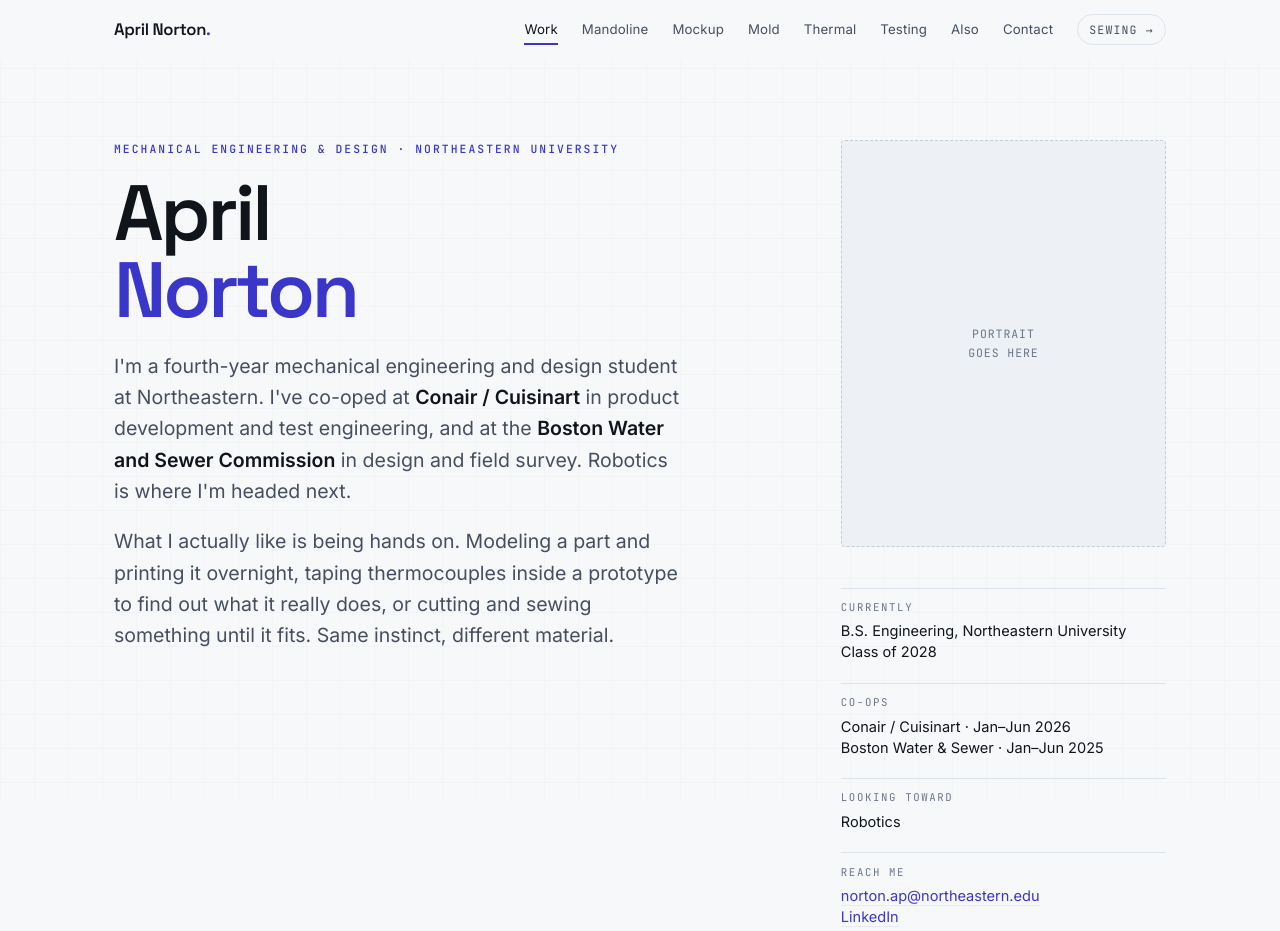
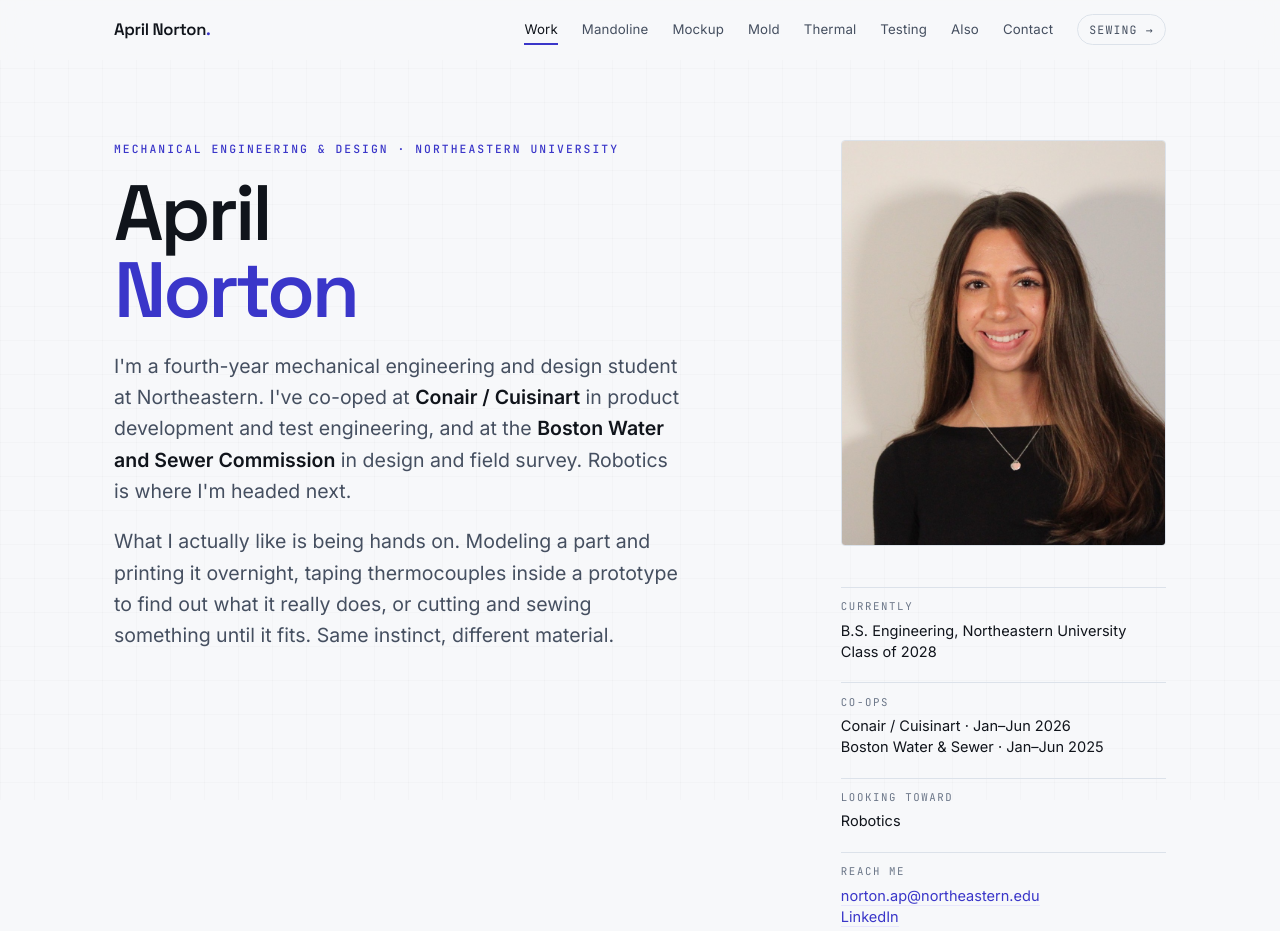
Before and after one commit to aprilnorton/aprilnorton.github.io, a plain HTML site: page index.html in a window 1280 px wide. Shown: the top 931 px of the page. Drawn offline with Linux system fonts and the light colour scheme.

Commit message:
Add portrait to hero
Cropped the supplied headshot to 4:5 centred on the face and dropped it
into the hero slot, replacing the placeholder. Added height:auto to
.portrait img so the CSS aspect-ratio is not overridden.

```diff
--- a/index.html
+++ b/index.html
@@ -71,8 +71,8 @@
       </div>
 
       <div class="portrait-col">
-        <div class="portrait empty">
-          <p>Portrait<br>goes here</p>
+        <div class="portrait">
+          <img src="images/april.jpg" alt="April Norton">
         </div>
 
       <dl class="hero-meta">
--- a/styles.css
+++ b/styles.css
@@ -147,7 +147,7 @@ h1, h2, h3, h4 { font-family: var(--display); font-weight: 600; line-height: 1.0
   border: 1px solid var(--rule); border-radius: var(--r); overflow: hidden;
   background: var(--paper-deep); position: relative;
 }
-.portrait img { width: 100%; aspect-ratio: 4/5; object-fit: cover; }
+.portrait img { width: 100%; height: auto; aspect-ratio: 4/5; object-fit: cover; }
 /* placeholder shown until a real portrait file is dropped in */
 .portrait.empty {
   aspect-ratio: 4/5; display: grid; place-items: center; text-align: center;
```
Also changed, not shown: images/april.jpg (added).
